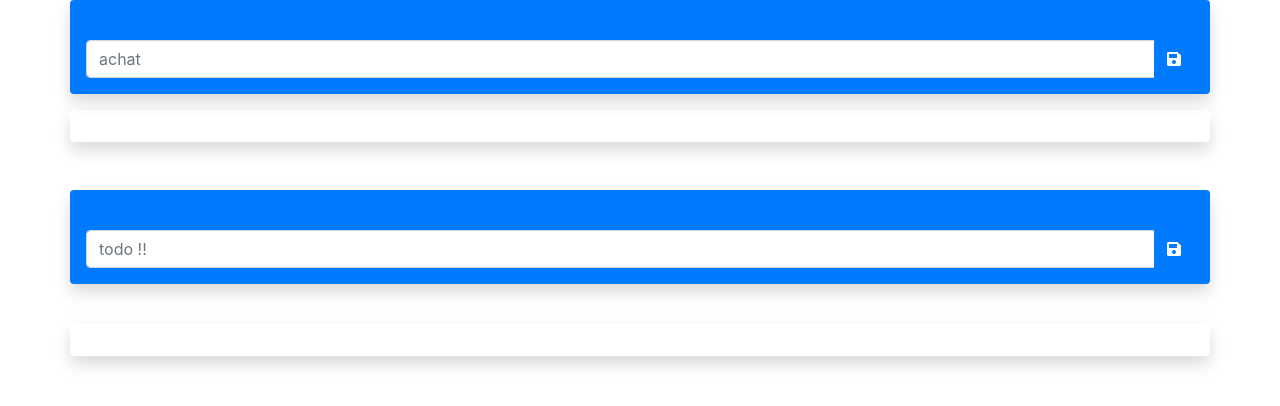
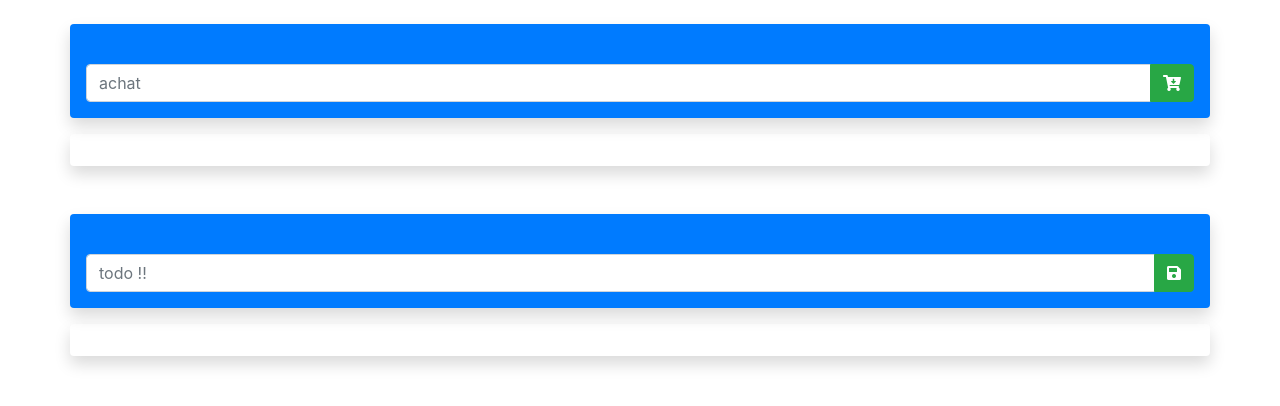
Before and after one commit to LunarJim/liste-courses, a PHP site: page / in a window 1280 px wide. Shown: the top 406 px of the page. Run offline with PHP 8.4, Linux system fonts and the light colour scheme; data that the repository does not hold is empty; some libraries are stand-ins or nearby versions.

Commit message:
modif button

```diff
--- a/view/liste.php
+++ b/view/liste.php
@@ -9,7 +9,7 @@
     <title>Liste de courses</title>
 </head>
 <body>
-<div class="container">
+<div class="container mt-4">
 <div class="shoppingList">
 
 <?php if (!empty($_SESSION['flash_message'])): ?>
@@ -34,7 +34,7 @@
             <div class="input-group mt-4">
                 <input type="text" class="form-control" placeholder="achat" aria-label="Recipient's username" aria-describedby="button-addon2" name="item">
                 <div class="input-group-append">
-                    <button class="btn btn-outline-primary bg-primary" type="submit" id="button-addon2" ><i class="fas fa-save text-white"></i></button>
+                    <button class="btn btn-success" type="submit" id="button-addon2" ><i class="fas fa-cart-arrow-down text-white font-weight-bolder"></i></button>
                 </div>
             </div>
             </form>
@@ -72,14 +72,14 @@
     <div class="input-group mt-4">
         <input type="text" class="form-control" placeholder="todo !!" aria-label="Recipient's username" aria-describedby="button-addon2" name="task">
         <div class="input-group-append">
-            <button class="btn btn-outline-primary bg-primary " type="submit" id="button-addon2" ><i class="fas fa-save text-white"></i></button>
+            <button class="btn btn-success " type="submit" id="button-addon2" ><i class="fas fa-save text-white"></i></button>
         </div>
     </div>
     </form>
 </div>
 </div>
 
-    <div class="row liste-todo mt-4 shadow p-3 mb-5 bg-white rounded">
+    <div class="row liste-todo shadow p-3 mb-5 bg-white rounded">
         <div class="col-sm-12">
 
             <ul class="list-group">
```
